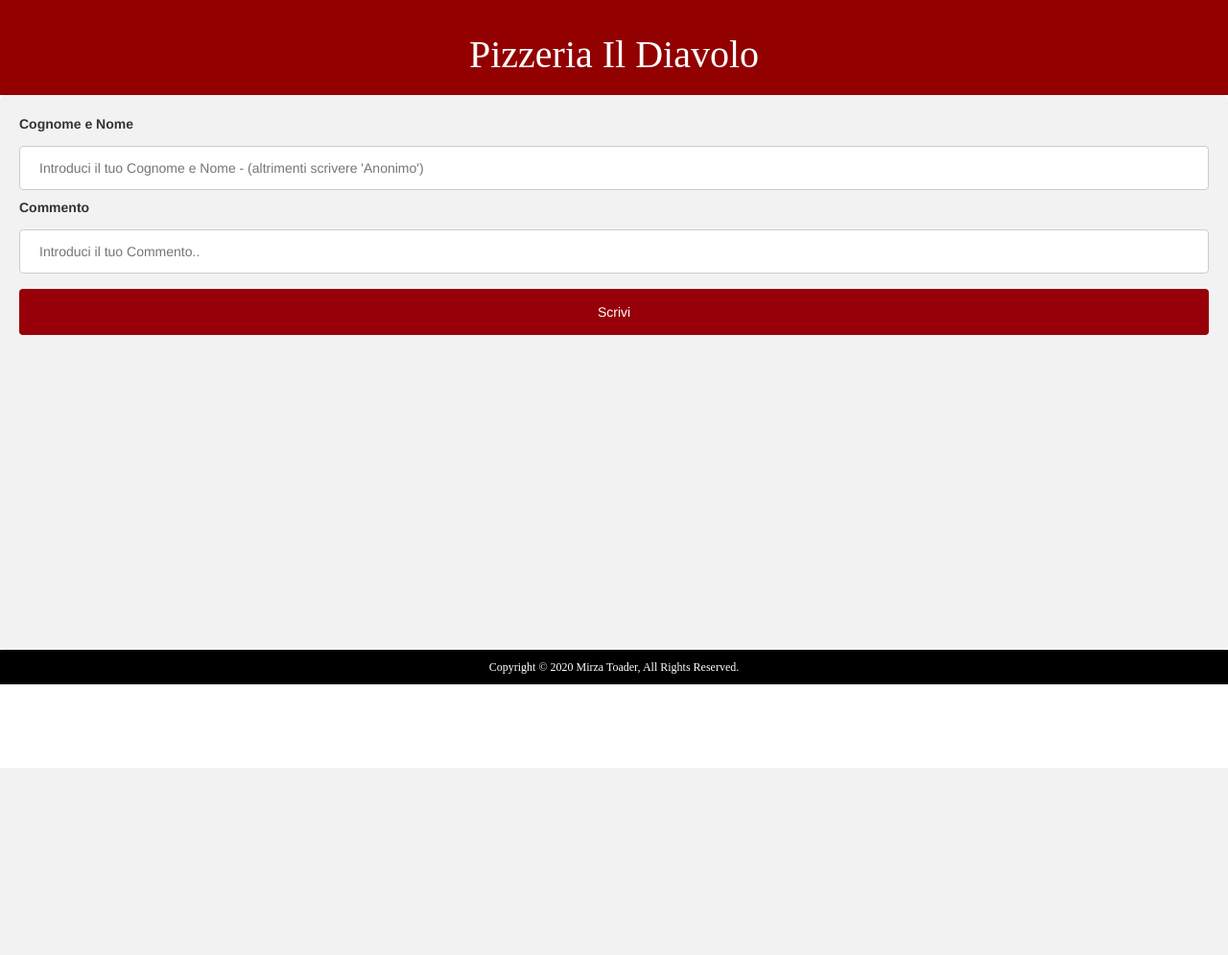
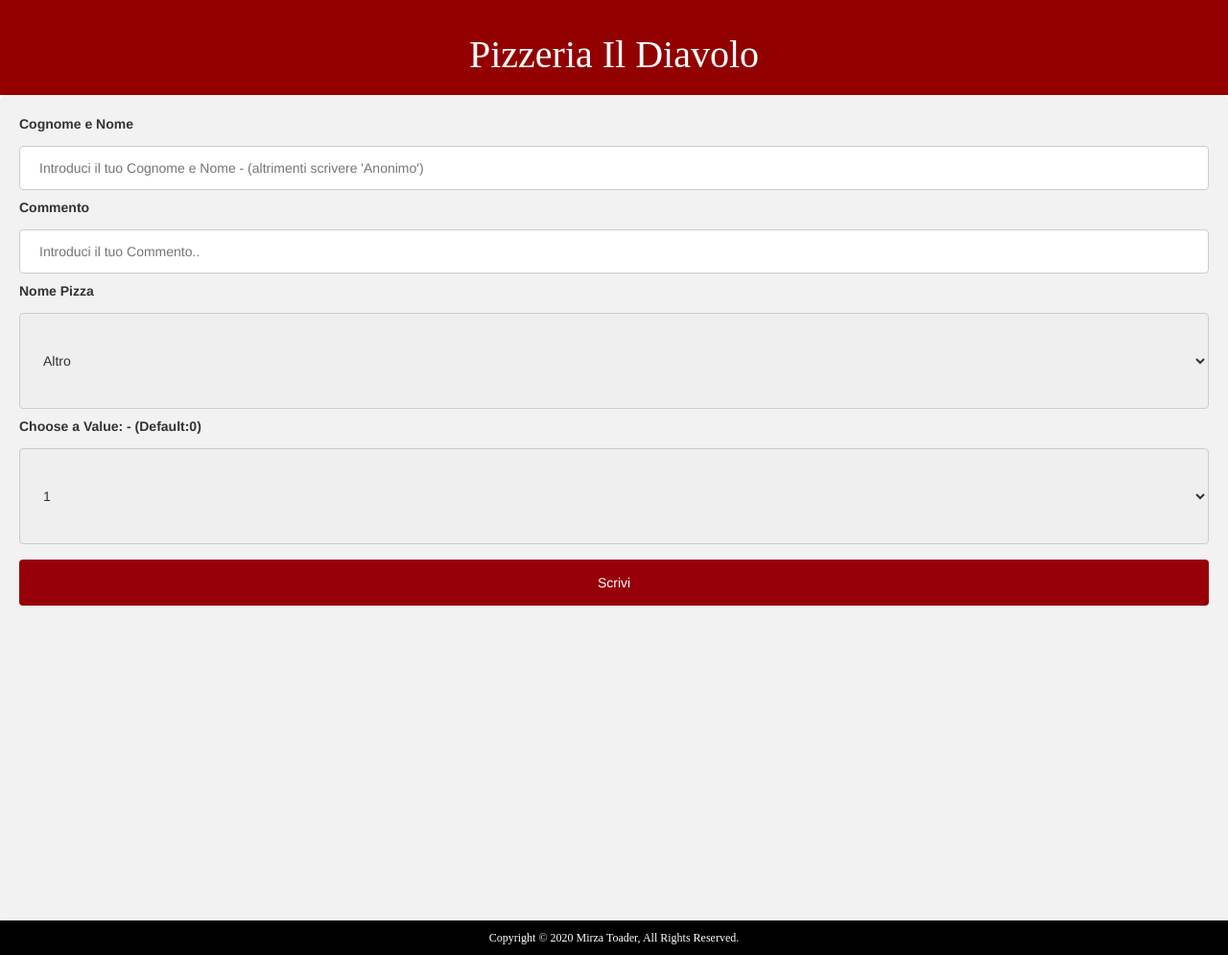
Before and after one commit to teomirza02/Pizzeria, a PHP site: page /scrivirecensione.php in a window 1280 px wide. Shown: the whole page at 96% size. Before the commit the page ends 800 px from the top, so only its background shows below. Run offline with PHP 8.4, Linux system fonts and the light colour scheme; tables that the repository leaves empty or names only in its code hold one stand-in row (values such as "Sample post").

Commit message:
Update scrivirecensione.php

```diff
--- a/scrivirecensione.php
+++ b/scrivirecensione.php
@@ -19,6 +19,52 @@
             <input type="text" id="name" name="cognomenome" placeholder="Introduci il tuo Cognome e Nome - (altrimenti scrivere 'Anonimo')">
             <label for="comm">Commento</label>
             <input type="text" id="commento" name="commento" placeholder="Introduci il tuo Commento..">
+            <label for="comm">Nome Pizza</label>
+            <select id="pizze" name="pizze">
+            <option value="Altro">Altro</option>
+            <?php
+                $servername = "localhost";
+                $username = "root";
+                $password = "1234";
+                $db="Pizzeria";
+
+                // Create connection
+                $conn = new mysqli($servername, $username, $password, $db);
+
+                // Check connection
+                if ($conn->connect_error) {
+                die("Connection failed: " . $conn->connect_error);
+                }
+
+                $sql = "SELECT `Nome_Pizza` FROM `Pizze`";
+                $result = $conn->query($sql);
+
+                if ($result->num_rows > 0) {
+
+                while($row = $result->fetch_assoc()) {
+                    echo "<option value=\"".$row["Nome_Pizza"]."\">" . $row["Nome_Pizza"] . "</option>";
+                }
+                } else {
+                echo "0 results";
+                }
+                $conn->close();
+            ?>
+
+            </select>
+
+            <label for="value">Choose a Value: - (Default:0)</label>
+            <select id="value" name="valutazione">
+                <option value=1>1</option>
+                <option value=2>2</option>
+                <option value=3>3</option>
+                <option value=4>4</option>
+                <option value=5>5</option>
+                <option value=6>6</option>
+                <option value=7>7</option>
+                <option value=8>8</option>
+                <option value=9>9</option>
+                <option value=10>10</option>
+            </select>
             <input type="submit" value="Scrivi">
         </form>
   </form>
```
